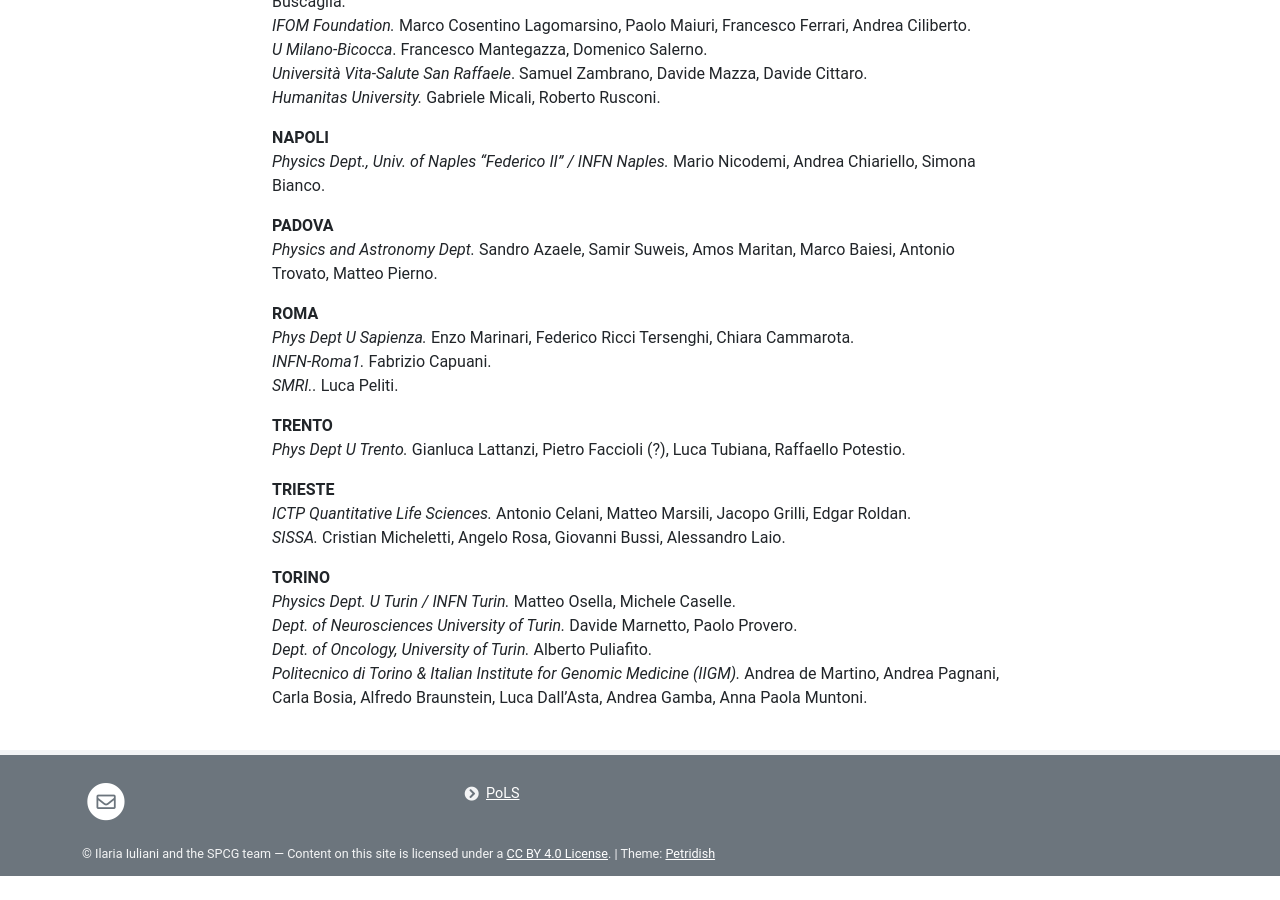
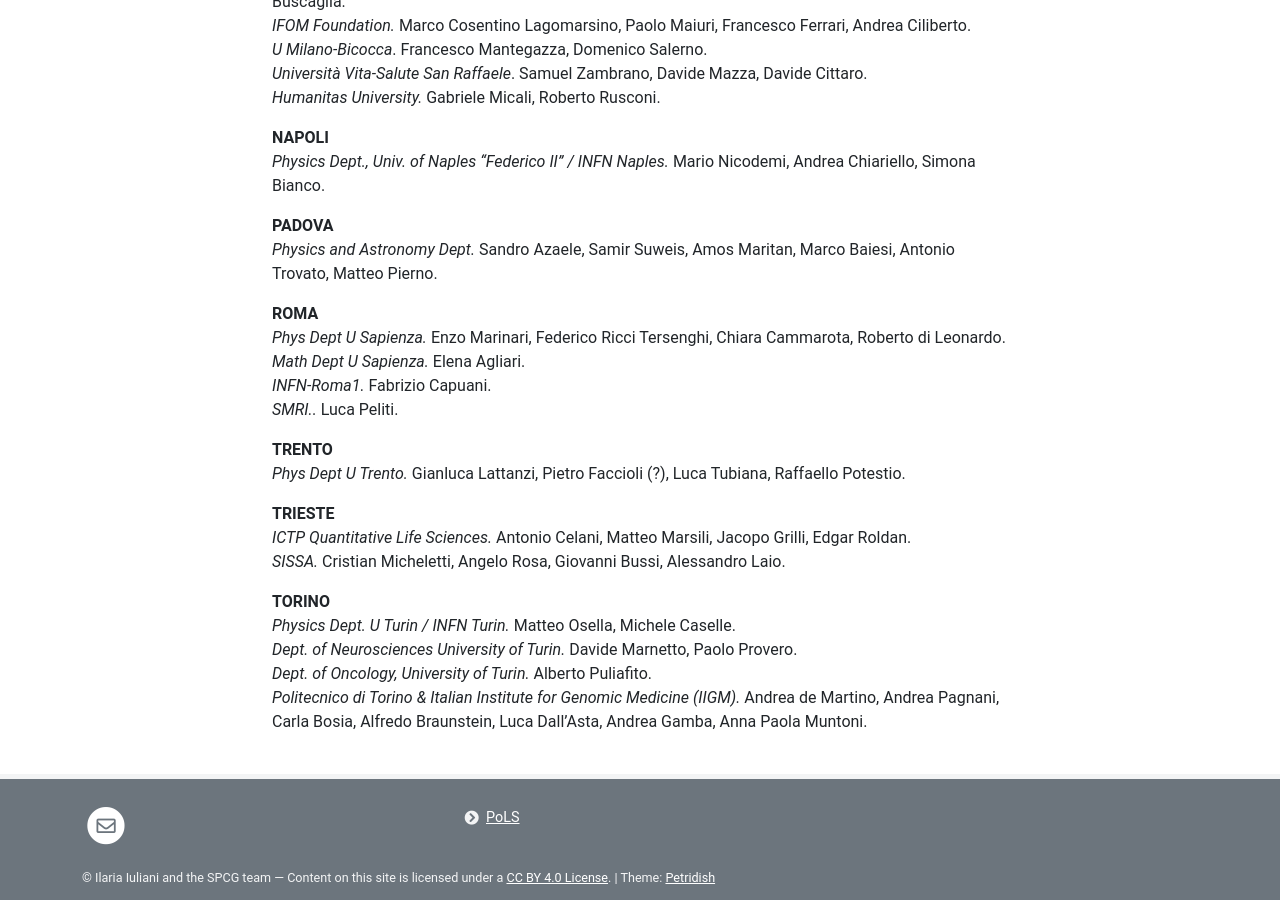
Before and after one commit to ilaria-iuliani/pols, a Jekyll site: the page built from pages/affiliates.md, in a window 1280 px wide and 900 px high, scrolled down 613 px. Built offline with Jekyll 4.4.1, drawn with Linux system fonts in a browser that asks for light colours; before the commit the page ends 1489 px from its top, so only the background shows below that.

Commit message:
Update affiliates.md

```diff
--- a/pages/affiliates.md
+++ b/pages/affiliates.md
@@ -28,7 +28,8 @@ permalink: /affiliates/
 *Physics and Astronomy Dept.* Sandro Azaele, Samir Suweis, Amos Maritan, Marco Baiesi, Antonio Trovato, Matteo Pierno.
 
 **ROMA**
-*Phys Dept U Sapienza.* Enzo Marinari, Federico Ricci Tersenghi, Chiara Cammarota.
+*Phys Dept U Sapienza.* Enzo Marinari, Federico Ricci Tersenghi, Chiara Cammarota, Roberto di Leonardo.
+*Math Dept U Sapienza.* Elena Agliari.
 *INFN-Roma1.* Fabrizio Capuani.
 *SMRI..* Luca Peliti.
 
```
